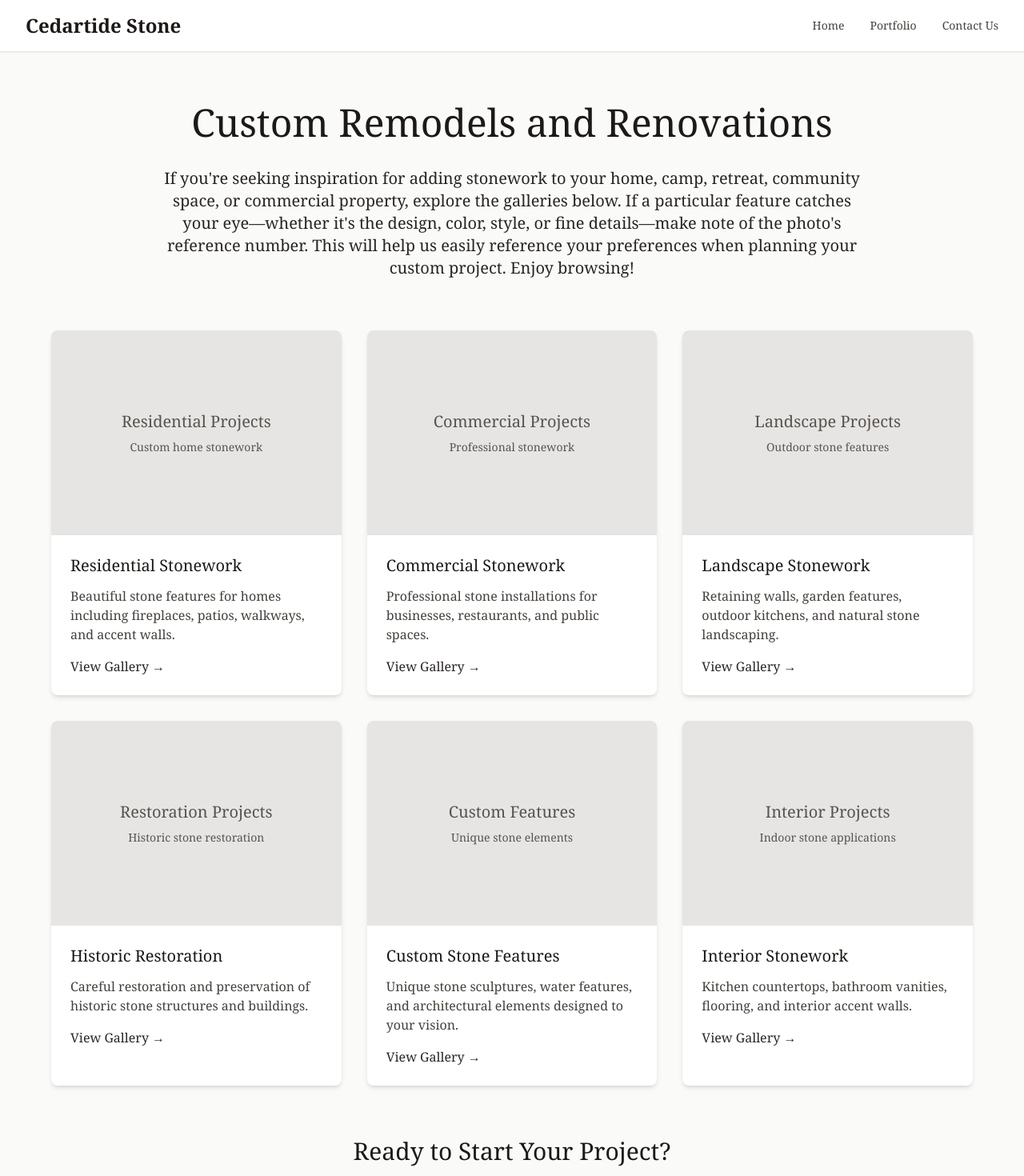
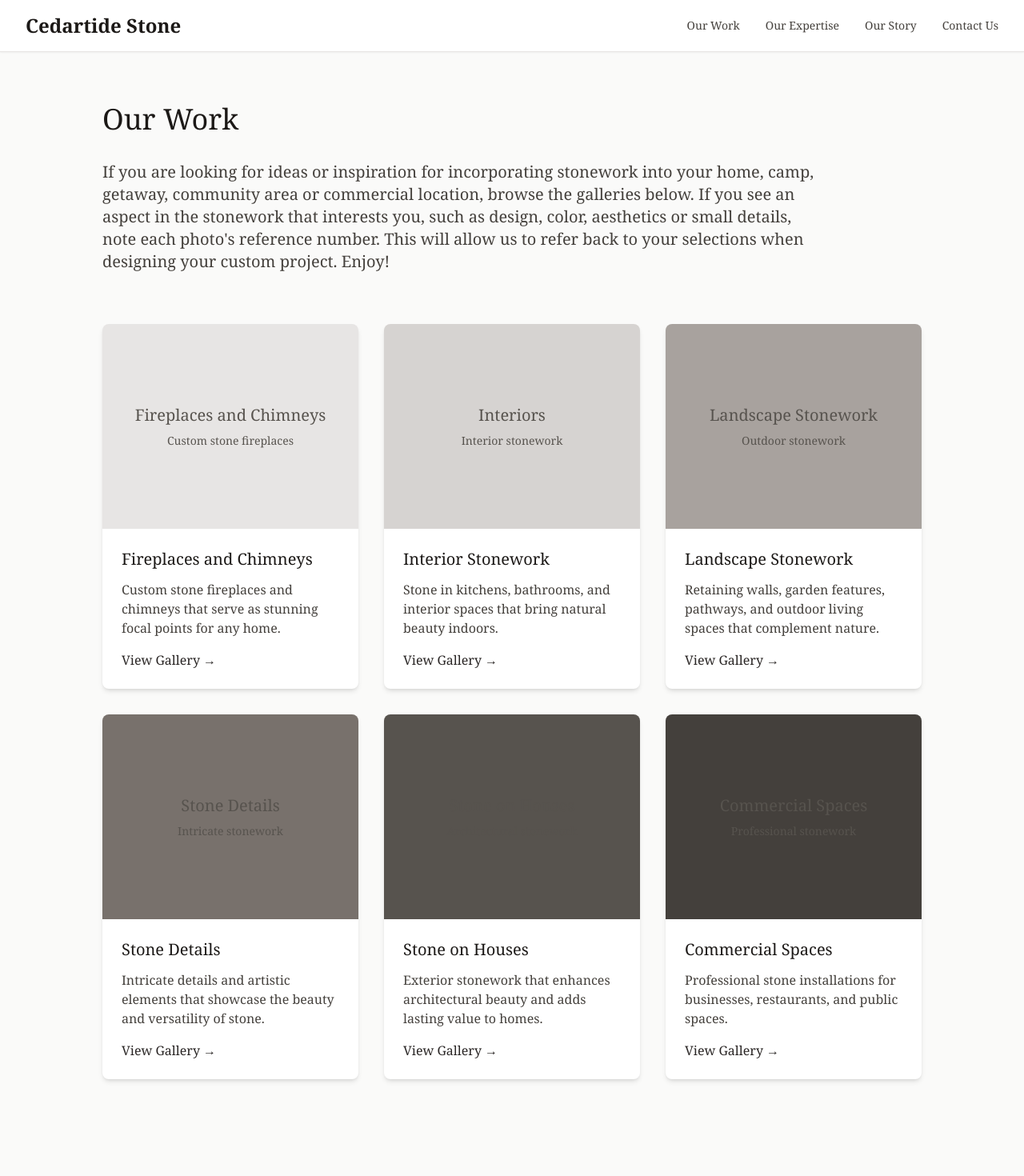
Before and after one commit to bettercallzaal/cedartide, a Next.js app: page /portfolio in a window 1280 px wide. Shown: the top 1470 px of the page at 80% size. Built offline with nearby package versions, Linux system fonts and the light colour scheme.

Commit message:
Update design to match Freshwater Stone aesthetic: refined navigation, elegant typography, and gallery-style portfolio structure

```diff
--- a/app/portfolio/page.tsx
+++ b/app/portfolio/page.tsx
@@ -2,9 +2,9 @@ import Navigation from '@/components/Navigation'
 import { Metadata } from 'next'
 
 export const metadata: Metadata = {
-  title: 'Portfolio - Custom Remodels and Renovations',
-  description: 'View our portfolio of custom stonework projects including residential, commercial, and landscape stonework. Over 40 years of expertise in stone construction and renovation.',
-  keywords: ['stonework portfolio', 'stone construction examples', 'custom remodels', 'stone renovation projects', 'masonry gallery'],
+  title: 'Our Work - Stonework Galleries',
+  description: 'View our portfolio of custom stonework projects including fireplaces, landscape stonework, interiors, and stone details. Over 40 years of expertise in stone construction.',
+  keywords: ['stonework portfolio', 'stone construction examples', 'fireplace stonework', 'landscape stonework', 'interior stonework', 'masonry gallery'],
 }
 
 export default function Portfolio() {
@@ -14,36 +14,30 @@ export default function Portfolio() {
 
       {/* Hero Section */}
       <section className="py-16 px-4 sm:px-6 lg:px-8">
-        <div className="max-w-6xl mx-auto">
-          <div className="text-center mb-16">
-            <h1 className="text-4xl md:text-5xl font-serif text-stone-900 mb-8 leading-tight">
-              Custom Remodels and Renovations
+        <div className="max-w-5xl mx-auto">
+          <div className="mb-16">
+            <h1 className="text-3xl sm:text-4xl font-serif text-stone-900 mb-8 font-normal">
+              Our Work
             </h1>
-            <div className="hero-text text-lg md:text-xl max-w-4xl mx-auto">
-              <p className="mb-8">
-                If you're seeking inspiration for adding stonework to your home, camp, retreat,
-                community space, or commercial property, explore the galleries below. If a particular
-                feature catches your eye—whether it's the design, color, style, or fine details—make
-                note of the photo's reference number. This will help us easily reference your preferences
-                when planning your custom project. Enjoy browsing!
-              </p>
-            </div>
+            <p className="text-lg sm:text-xl text-stone-700 max-w-4xl leading-relaxed mb-8">
+              If you are looking for ideas or inspiration for incorporating stonework into your home, camp, getaway, community area or commercial location, browse the galleries below. If you see an aspect in the stonework that interests you, such as design, color, aesthetics or small details, note each photo's reference number. This will allow us to refer back to your selections when designing your custom project. Enjoy!
+            </p>
           </div>
 
           {/* Portfolio Categories */}
           <div className="grid grid-cols-1 md:grid-cols-2 lg:grid-cols-3 gap-8 mb-16">
-            {/* Residential Projects */}
+            {/* Fireplaces and Chimneys */}
             <div className="bg-white rounded-lg shadow-md overflow-hidden hover:shadow-lg transition-shadow duration-300">
               <div className="h-64 bg-stone-200 flex items-center justify-center">
                 <div className="text-center text-stone-600">
-                  <h3 className="text-xl font-serif mb-2">Residential Projects</h3>
-                  <p className="text-sm">Custom home stonework</p>
+                  <h3 className="text-xl font-serif mb-2">Fireplaces and Chimneys</h3>
+                  <p className="text-sm">Custom stone fireplaces</p>
                 </div>
               </div>
               <div className="p-6">
-                <h3 className="text-xl font-serif text-stone-900 mb-3">Residential Stonework</h3>
+                <h3 className="text-xl font-serif text-stone-900 mb-3">Fireplaces and Chimneys</h3>
                 <p className="text-stone-700 mb-4">
-                  Beautiful stone features for homes including fireplaces, patios, walkways, and accent walls.
+                  Custom stone fireplaces and chimneys that serve as stunning focal points for any home.
                 </p>
                 <a href="#" className="text-stone-800 hover:text-stone-900 font-medium">
                   View Gallery →
@@ -51,16 +45,92 @@ export default function Portfolio() {
               </div>
             </div>
 
-            {/* Commercial Projects */}
+            {/* Interiors */}
             <div className="bg-white rounded-lg shadow-md overflow-hidden hover:shadow-lg transition-shadow duration-300">
-              <div className="h-64 bg-stone-200 flex items-center justify-center">
+              <div className="h-64 bg-stone-300 flex items-center justify-center">
                 <div className="text-center text-stone-600">
-                  <h3 className="text-xl font-serif mb-2">Commercial Projects</h3>
+                  <h3 className="text-xl font-serif mb-2">Interiors</h3>
+                  <p className="text-sm">Interior stonework</p>
+                </div>
+              </div>
+              <div className="p-6">
+                <h3 className="text-xl font-serif text-stone-900 mb-3">Interior Stonework</h3>
+                <p className="text-stone-700 mb-4">
+                  Stone in kitchens, bathrooms, and interior spaces that bring natural beauty indoors.
+                </p>
+                <a href="#" className="text-stone-800 hover:text-stone-900 font-medium">
+                  View Gallery →
+                </a>
+              </div>
+            </div>
+
+            {/* Landscape Stonework */}
+            <div className="bg-white rounded-lg shadow-md overflow-hidden hover:shadow-lg transition-shadow duration-300">
+              <div className="h-64 bg-stone-400 flex items-center justify-center">
+                <div className="text-center text-stone-600">
+                  <h3 className="text-xl font-serif mb-2">Landscape Stonework</h3>
+                  <p className="text-sm">Outdoor stonework</p>
+                </div>
+              </div>
+              <div className="p-6">
+                <h3 className="text-xl font-serif text-stone-900 mb-3">Landscape Stonework</h3>
+                <p className="text-stone-700 mb-4">
+                  Retaining walls, garden features, pathways, and outdoor living spaces that complement nature.
+                </p>
+                <a href="#" className="text-stone-800 hover:text-stone-900 font-medium">
+                  View Gallery →
+                </a>
+              </div>
+            </div>
+
+            {/* Stone Details */}
+            <div className="bg-white rounded-lg shadow-md overflow-hidden hover:shadow-lg transition-shadow duration-300">
+              <div className="h-64 bg-stone-500 flex items-center justify-center">
+                <div className="text-center text-stone-600">
+                  <h3 className="text-xl font-serif mb-2">Stone Details</h3>
+                  <p className="text-sm">Intricate stonework</p>
+                </div>
+              </div>
+              <div className="p-6">
+                <h3 className="text-xl font-serif text-stone-900 mb-3">Stone Details</h3>
+                <p className="text-stone-700 mb-4">
+                  Intricate details and artistic elements that showcase the beauty and versatility of stone.
+                </p>
+                <a href="#" className="text-stone-800 hover:text-stone-900 font-medium">
+                  View Gallery →
+                </a>
+              </div>
+            </div>
+
+            {/* Stone on Houses */}
+            <div className="bg-white rounded-lg shadow-md overflow-hidden hover:shadow-lg transition-shadow duration-300">
+              <div className="h-64 bg-stone-600 flex items-center justify-center">
+                <div className="text-center text-stone-600">
+                  <h3 className="text-xl font-serif mb-2">Stone on Houses</h3>
+                  <p className="text-sm">Architectural stonework</p>
+                </div>
+              </div>
+              <div className="p-6">
+                <h3 className="text-xl font-serif text-stone-900 mb-3">Stone on Houses</h3>
+                <p className="text-stone-700 mb-4">
+                  Exterior stonework that enhances architectural beauty and adds lasting value to homes.
+                </p>
+                <a href="#" className="text-stone-800 hover:text-stone-900 font-medium">
+                  View Gallery →
+                </a>
+              </div>
+            </div>
+
+            {/* Commercial Spaces */}
+            <div className="bg-white rounded-lg shadow-md overflow-hidden hover:shadow-lg transition-shadow duration-300">
+              <div className="h-64 bg-stone-700 flex items-center justify-center">
+                <div className="text-center text-stone-600">
+                  <h3 className="text-xl font-serif mb-2">Commercial Spaces</h3>
                   <p className="text-sm">Professional stonework</p>
                 </div>
               </div>
               <div className="p-6">
-                <h3 className="text-xl font-serif text-stone-900 mb-3">Commercial Stonework</h3>
+                <h3 className="text-xl font-serif text-stone-900 mb-3">Commercial Spaces</h3>
                 <p className="text-stone-700 mb-4">
                   Professional stone installations for businesses, restaurants, and public spaces.
                 </p>
@@ -69,96 +139,6 @@ export default function Portfolio() {
                 </a>
               </div>
             </div>
-
-            {/* Landscape Projects */}
-            <div className="bg-white rounded-lg shadow-md overflow-hidden hover:shadow-lg transition-shadow duration-300">
-              <div className="h-64 bg-stone-200 flex items-center justify-center">
-                <div className="text-center text-stone-600">
-                  <h3 className="text-xl font-serif mb-2">Landscape Projects</h3>
-                  <p className="text-sm">Outdoor stone features</p>
-                </div>
-              </div>
-              <div className="p-6">
-                <h3 className="text-xl font-serif text-stone-900 mb-3">Landscape Stonework</h3>
-                <p className="text-stone-700 mb-4">
-                  Retaining walls, garden features, outdoor kitchens, and natural stone landscaping.
-                </p>
-                <a href="#" className="text-stone-800 hover:text-stone-900 font-medium">
-                  View Gallery →
-                </a>
-              </div>
-            </div>
-
-            {/* Restoration Projects */}
-            <div className="bg-white rounded-lg shadow-md overflow-hidden hover:shadow-lg transition-shadow duration-300">
-              <div className="h-64 bg-stone-200 flex items-center justify-center">
-                <div className="text-center text-stone-600">
-                  <h3 className="text-xl font-serif mb-2">Restoration Projects</h3>
-                  <p className="text-sm">Historic stone restoration</p>
-                </div>
-              </div>
-              <div className="p-6">
-                <h3 className="text-xl font-serif text-stone-900 mb-3">Historic Restoration</h3>
-                <p className="text-stone-700 mb-4">
-                  Careful restoration and preservation of historic stone structures and buildings.
-                </p>
-                <a href="#" className="text-stone-800 hover:text-stone-900 font-medium">
-                  View Gallery →
-                </a>
-              </div>
-            </div>
-
-            {/* Custom Features */}
-            <div className="bg-white rounded-lg shadow-md overflow-hidden hover:shadow-lg transition-shadow duration-300">
-              <div className="h-64 bg-stone-200 flex items-center justify-center">
-                <div className="text-center text-stone-600">
-                  <h3 className="text-xl font-serif mb-2">Custom Features</h3>
-                  <p className="text-sm">Unique stone elements</p>
-                </div>
-              </div>
-              <div className="p-6">
-                <h3 className="text-xl font-serif text-stone-900 mb-3">Custom Stone Features</h3>
-                <p className="text-stone-700 mb-4">
-                  Unique stone sculptures, water features, and architectural elements designed to your vision.
-                </p>
-                <a href="#" className="text-stone-800 hover:text-stone-900 font-medium">
-                  View Gallery →
-                </a>
-              </div>
-            </div>
-
-            {/* Interior Projects */}
-            <div className="bg-white rounded-lg shadow-md overflow-hidden hover:shadow-lg transition-shadow duration-300">
-              <div className="h-64 bg-stone-200 flex items-center justify-center">
-                <div className="text-center text-stone-600">
-                  <h3 className="text-xl font-serif mb-2">Interior Projects</h3>
-                  <p className="text-sm">Indoor stone applications</p>
-                </div>
-              </div>
-              <div className="p-6">
-                <h3 className="text-xl font-serif text-stone-900 mb-3">Interior Stonework</h3>
-                <p className="text-stone-700 mb-4">
-                  Kitchen countertops, bathroom vanities, flooring, and interior accent walls.
-                </p>
-                <a href="#" className="text-stone-800 hover:text-stone-900 font-medium">
-                  View Gallery →
-                </a>
-              </div>
-            </div>
-          </div>
-
-          {/* Call to Action */}
-          <div className="text-center">
-            <h2 className="text-3xl font-serif text-stone-900 mb-6">Ready to Start Your Project?</h2>
-            <p className="text-lg text-stone-700 mb-8 max-w-2xl mx-auto">
-              Contact us to discuss your vision and receive a detailed estimate within 48 hours.
-            </p>
-            <a
-              href="/contact"
-              className="inline-block bg-stone-800 text-white px-8 py-3 rounded-sm hover:bg-stone-900 transition-colors duration-200 font-medium"
-            >
-              Get Your Estimate
-            </a>
           </div>
         </div>
       </section>
--- a/components/Navigation.tsx
+++ b/components/Navigation.tsx
@@ -7,8 +7,9 @@ const Navigation = () => {
   const [isOpen, setIsOpen] = useState(false)
 
   const navItems = [
-    { name: 'Home', href: '/' },
-    { name: 'Portfolio', href: '/portfolio' },
+    { name: 'Our Work', href: '/portfolio' },
+    { name: 'Our Expertise', href: '/expertise' },
+    { name: 'Our Story', href: '/story' },
     { name: 'Contact Us', href: '/contact' },
   ]
 
```
Also changed, not shown: app/page.tsx (+28 -62 lines), 1 other file (tests, documents, lock files or other folders).
